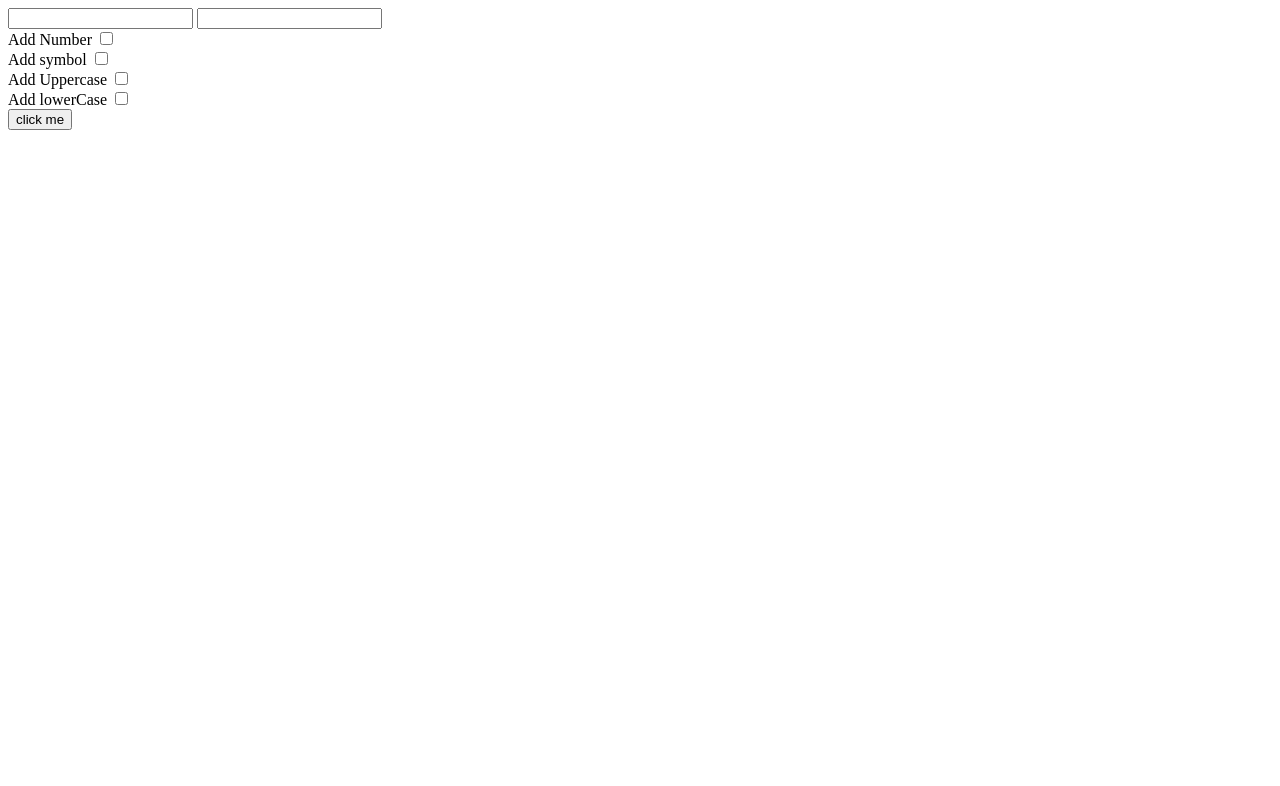
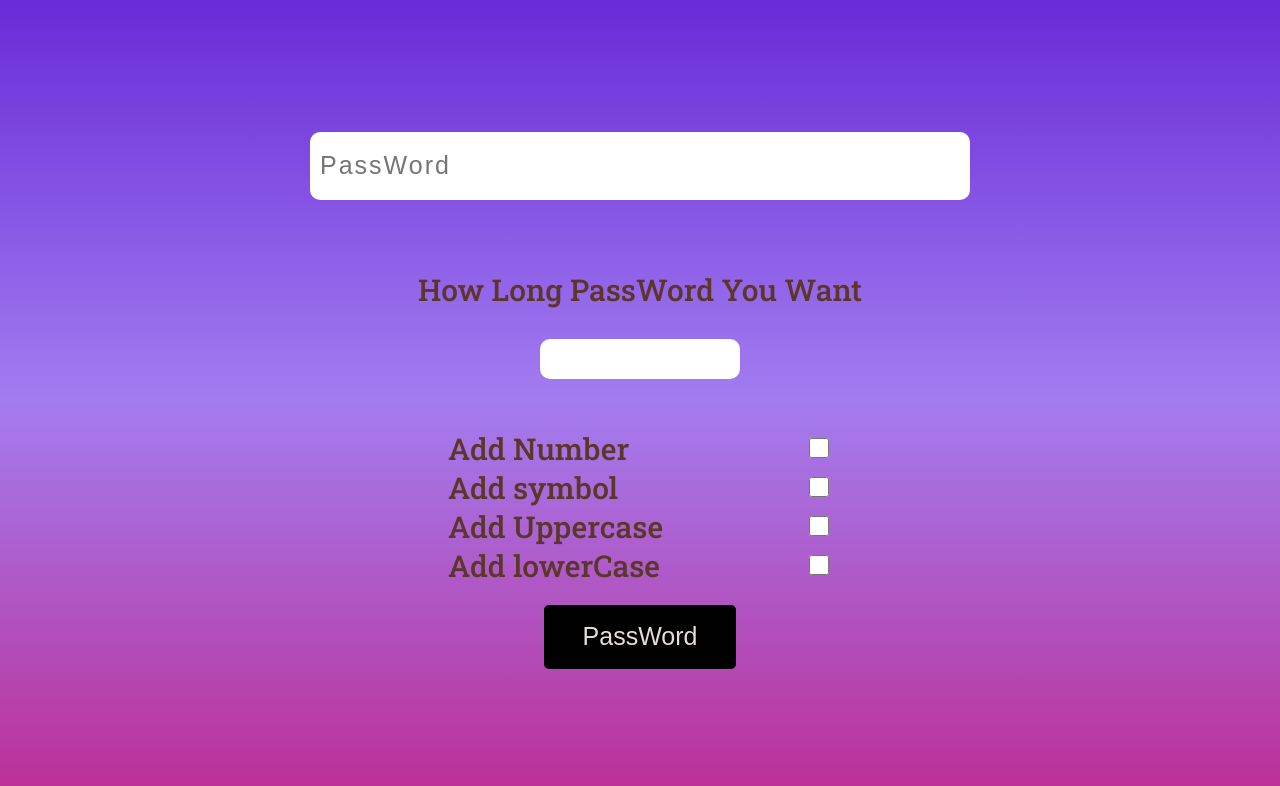
Before and after one commit to Rathor123/password-Gen, a plain HTML site: page index.html in a window 1280 px wide. Drawn offline with Linux system fonts and the light colour scheme.

Commit message:
first commit

```diff
--- a/index.html
+++ b/index.html
@@ -5,13 +5,18 @@
     <meta charset="UTF-8">
     <meta http-equiv="X-UA-Compatible" content="IE=edge">
     <meta name="viewport" content="width=device-width, initial-scale=1.0">
+    <link rel="stylesheet" href="style.css">
     <title>PassWord</title>
 </head>
 
 <body>
     <div class="container">
-        <input type="text  " class="password" value="">
-        <input type="number" id="totalchar" value="">
+
+        <input type="text" class="password one" placeholder="PassWord" value="">
+        <label for="totalchar" id="howlong">How Long PassWord You Want</label>
+        <input type="number" id="totalchar" class="one" value="">
+        <div class="values">
+
             <div class="number">
                 <label for="number">Add Number
                     <input type="checkbox" id="number">
@@ -32,7 +37,8 @@
                     <input type="checkbox" id="lowerCase">
                 </label>
             </div>
-        <button class="btn">click me</button>
+        </div>
+        <button class="btn">PassWord</button>
     </div>
     <script src="logic.js"></script>
 </body>
--- a/logic.js
+++ b/logic.js
@@ -34,7 +34,6 @@ function whatToAdd(store = "") {
     store.substring(0, totalchar.value);
   }
   password.value = store;
-  console.log(totalchar.value);
 }
 btn.addEventListener("click", function () {
   whatToAdd();
--- a/style.css
+++ b/style.css
@@ -0,0 +1,89 @@
+@import url('https://fonts.googleapis.com/css2?family=Roboto+Slab:wght@500&display=swap');
+
+body {
+    margin: 0;
+    padding: 0;
+    box-sizing: border-box;
+    background-image: linear-gradient(#682bd7, #a37cf0, #bd2e95);
+    width: 100vw;
+    display: flex;
+    align-items: center;
+    justify-content: center;
+    height: 100vh;
+    font-family: 'Roboto Slab', serif;
+}
+
+.container {
+    width: 50vw;
+    display: flex;
+    align-items: center;
+    justify-content: center;
+    flex-direction: column;
+    font-size: 30px;
+    color: #5b3629;
+
+}
+
+#howlong {
+    margin: 60px 0 30px 0;
+}
+
+#totalchar {
+    height: 4vh;
+    width: 15vw;
+}
+
+.one {
+    width: 50vw;
+    height: 6vh;
+    border-radius: 10px;
+    border: none;
+    padding: 4px;
+    font-size: 20px;
+    color: black;
+}
+
+.one:focus {
+    border: none;
+    outline: none;
+}
+
+.password {
+    margin-bottom: 10px;
+}
+
+.values {
+    padding-top: 50px;
+    min-width: 30vw;
+}
+
+.values input {
+    width: 20px;
+    height: 20px;
+    font-size: 20px;
+}
+
+.values label {
+    cursor: pointer;
+    display: flex;
+    justify-content: space-between;
+    align-items: center;
+}
+
+.btn {
+    background-color: #010101;
+    color: #e6ddd6;
+    border: none;
+    margin-top: 20px;
+    width: 15vw;
+    border-radius: 5px;
+    font-size: 25px;
+    height: 8vh;
+}
+
+.password {
+    color: #5b3629;
+    padding: 10px;
+    font-size: 25px;
+    letter-spacing: 2px;
+}
```
Lines whose indentation alone changed are shown as unchanged.
